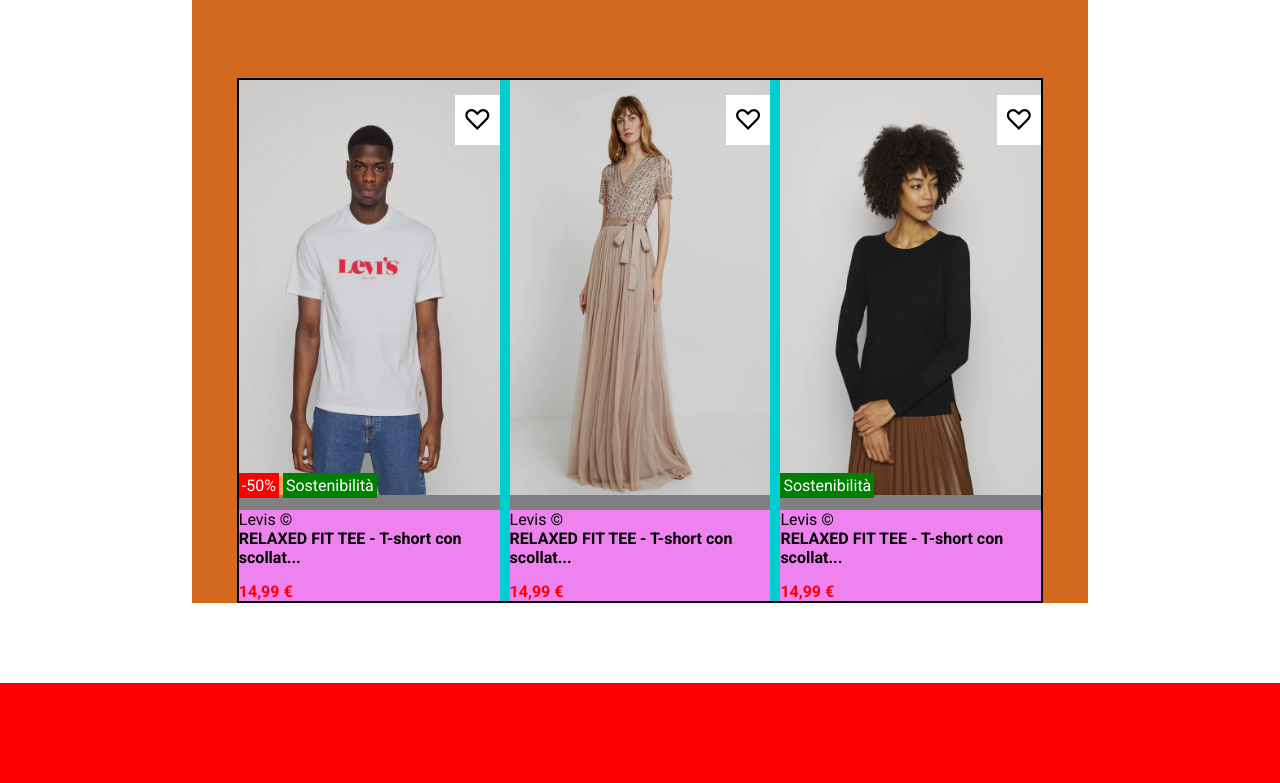
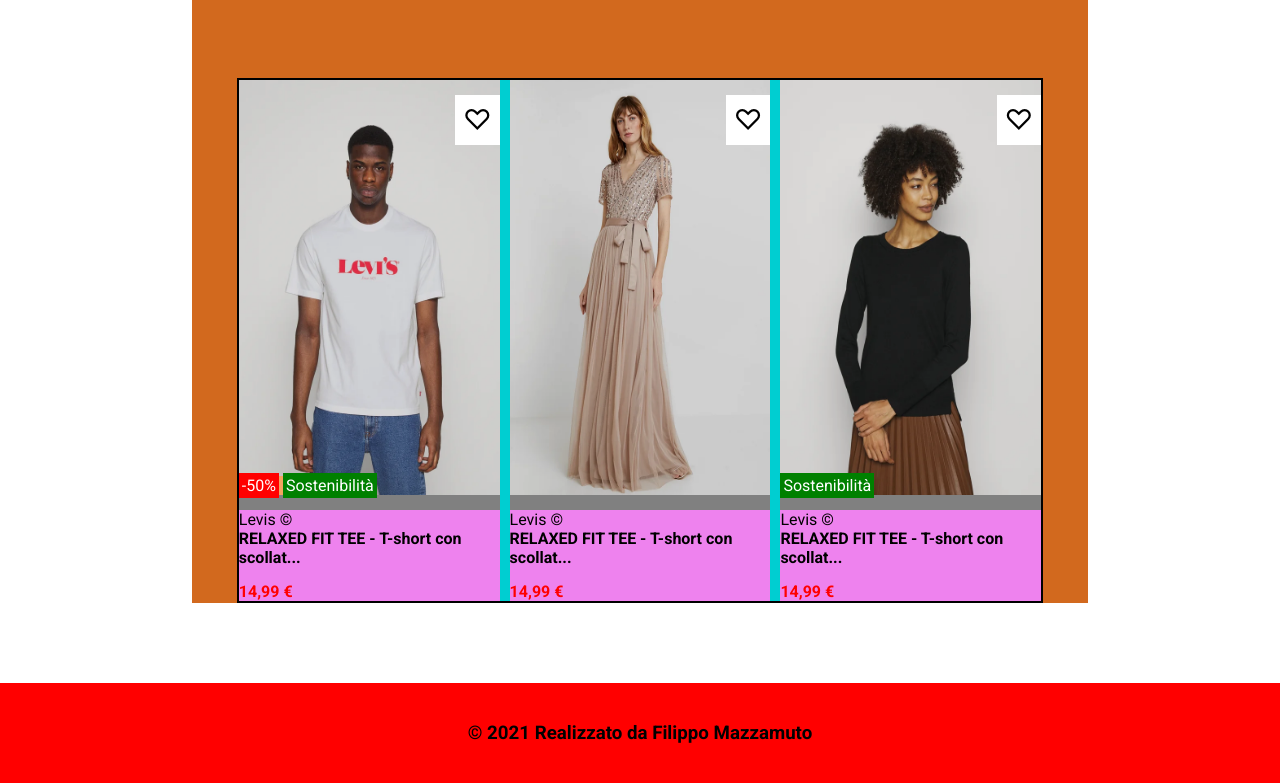
Before and after one commit to filippo1996/htmlcss-shop, a plain HTML site: page index.html in a window 1280 px wide. Shown: the part 667-1450 px from the top of the page. Drawn offline with Linux system fonts and the light colour scheme.

Commit message:
add footer

```diff
--- a/css/style.css
+++ b/css/style.css
@@ -162,6 +162,11 @@
     height: 100px;
 }
 
+footer h3{
+    line-height: 100px;
+    text-align: center;
+}
+
 
 /* debug */
 .debug header{
--- a/index.html
+++ b/index.html
@@ -235,7 +235,9 @@
 
     <div class="container-footer">
         <!-- piè di pagina -->
-    <footer></footer>
+    <footer>
+        <h3>&copy; 2021 Realizzato da Filippo Mazzamuto</h3>
+    </footer>
     <!-- fine piè di pagina -->
     </div>
 </body>
```
